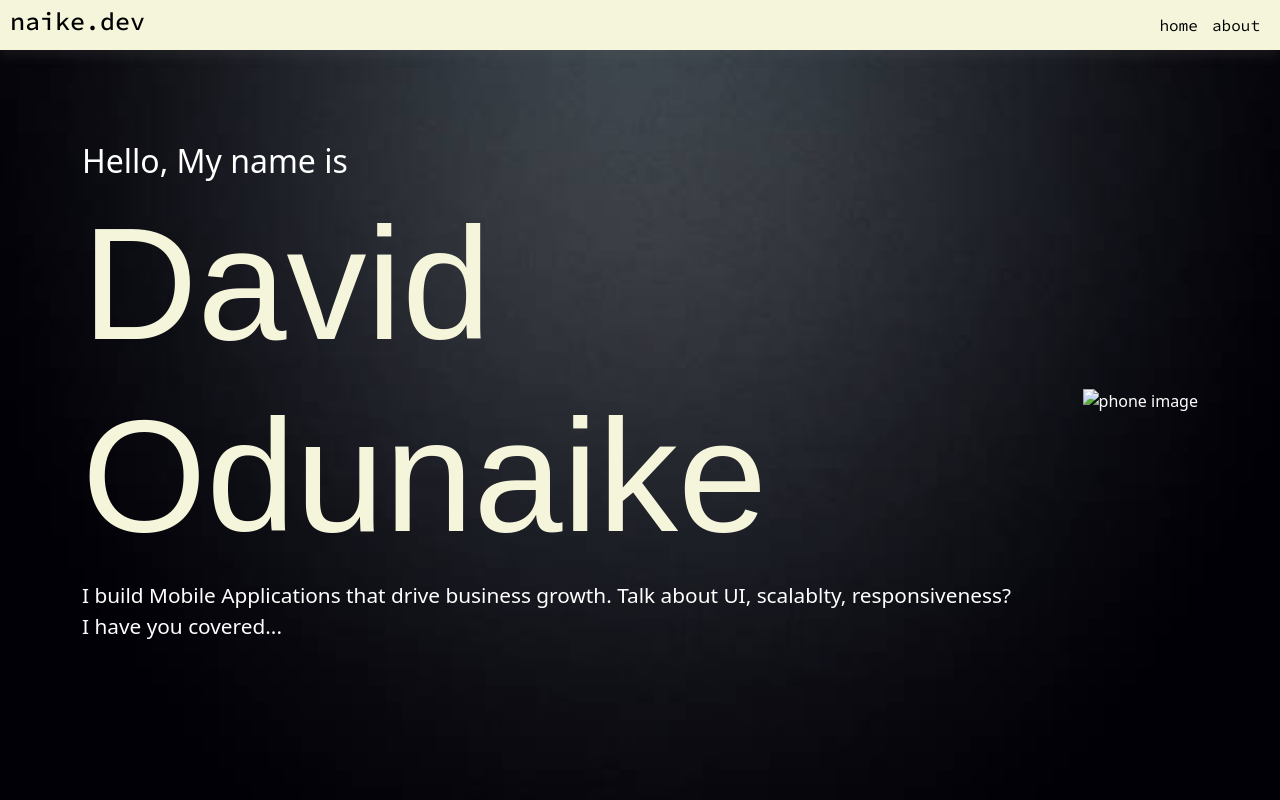
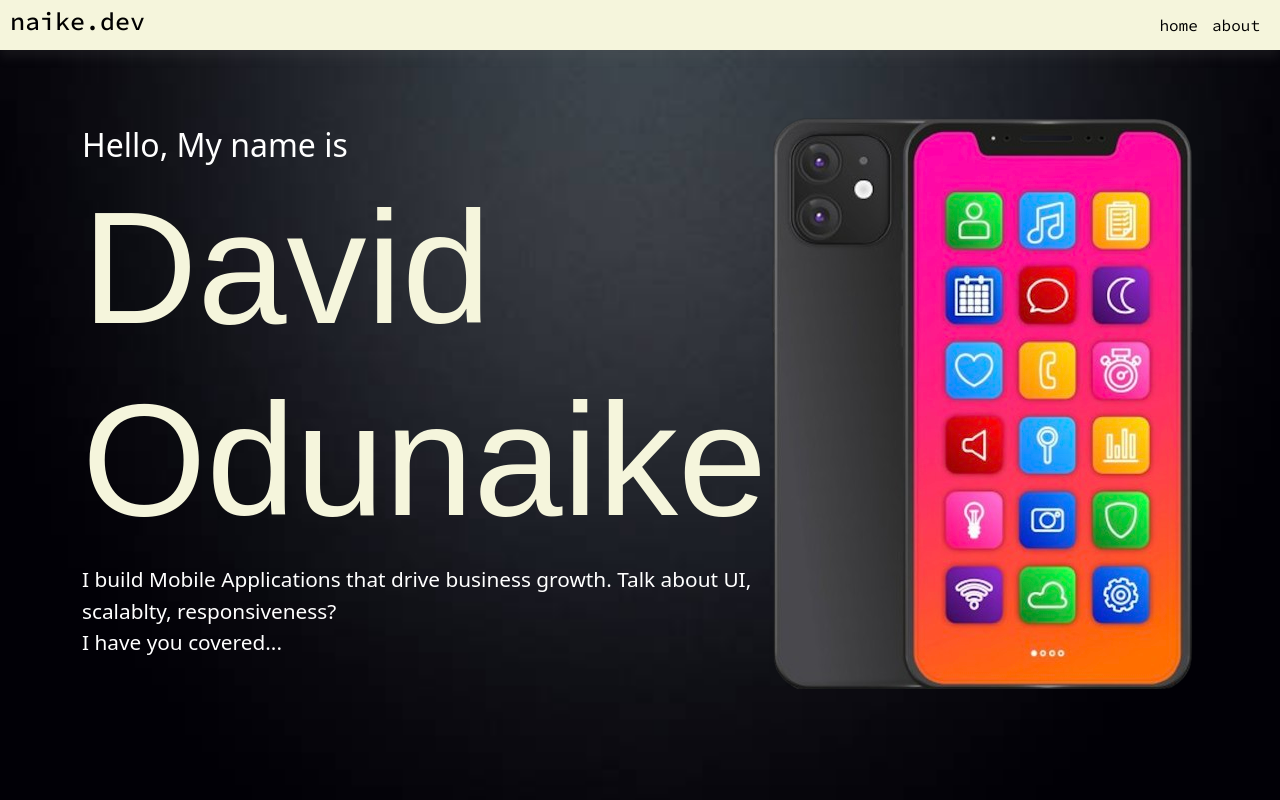
Before and after one commit to Odunaike/naike_portfolio, a plain HTML site: page index.html in a window 1280 px wide. Shown: the top 800 px of the page. Drawn offline with nearby package versions, Linux system fonts and the light colour scheme; the site is published under a folder, as on GitHub Pages, so addresses that start at the root find nothing.

Commit message:
another image location setting

```diff
--- a/index.html
+++ b/index.html
@@ -33,7 +33,7 @@
             <p>I build Mobile Applications that drive business growth. Talk about UI, scalablty, responsiveness?<br />I have you covered...</p>
           </div>
           <div>
-            <img src="/images/portfolio_hero_illustration.png" alt="phone image" />
+            <img src="./images/portfolio_hero_illustration.png" alt="phone image" />
           </div>
         </div>
       </div>
```
